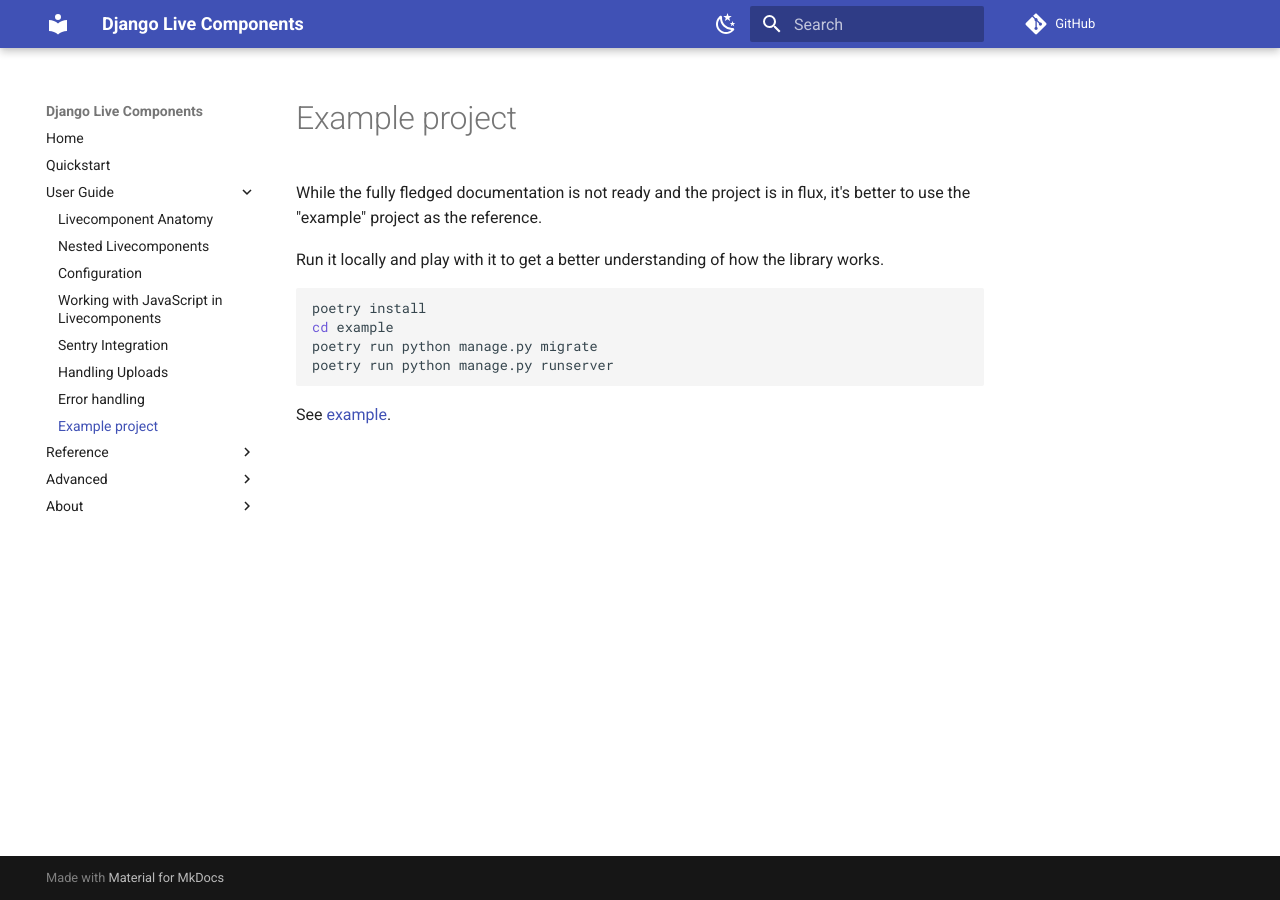
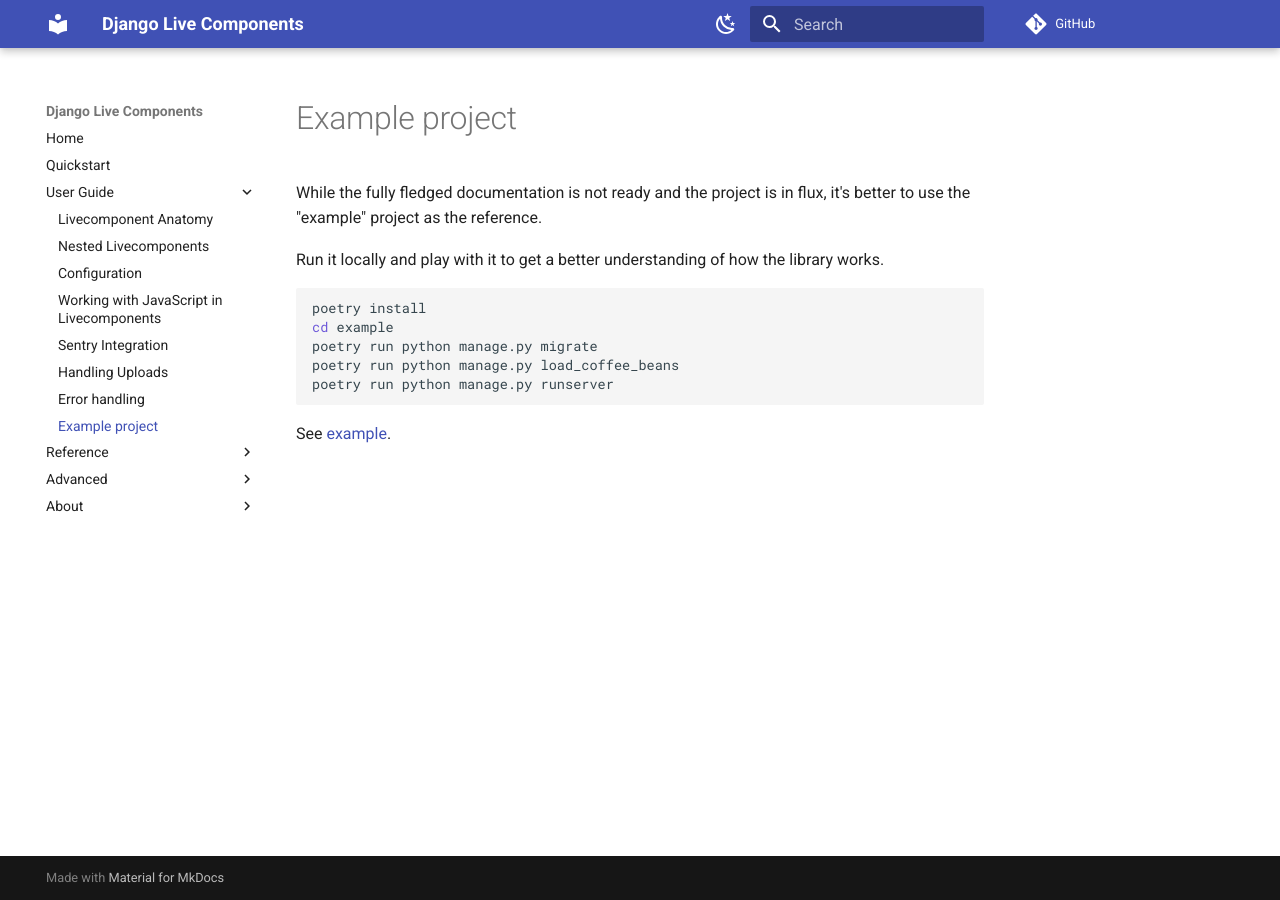
Before and after one commit to om-proptech/livecomponents, an MkDocs documentation site: the page built from docs/example_project.md, in a window 1280 px wide. Built offline with MkDocs 1.6.1 and Material for MkDocs 9.7.7, drawn with Linux system fonts in a browser that asks for light colours; comment, search, counter and statistics services are not loaded.

Commit message:
docs/example_project.md: Add missing "manage.py load_coffee_beans"

````diff
--- a/docs/example_project.md
+++ b/docs/example_project.md
@@ -8,6 +8,7 @@
 poetry install
 cd example
 poetry run python manage.py migrate
+poetry run python manage.py load_coffee_beans
 poetry run python manage.py runserver
 ```
 
````
